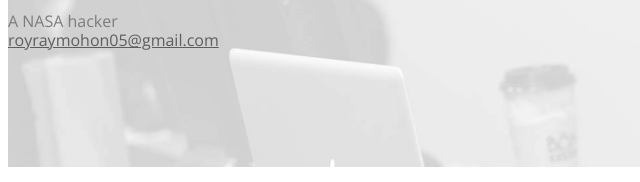
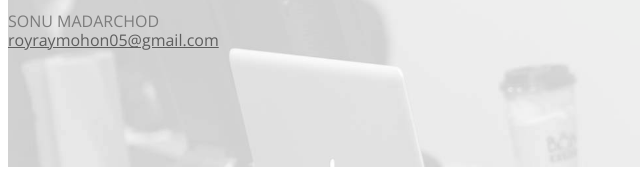
Before and after one commit to ronydebnathme/raymohon, a plain HTML site: page index.html in a window 1280 px wide. Shown: the part 352-534 px from the top of the page, 0-640 px from the left. Drawn offline with nearby package versions, Linux system fonts and the light colour scheme; some icons are missing; a web font is replaced by a local one.

Commit message:
Update index.html

```diff
--- a/index.html
+++ b/index.html
@@ -25,7 +25,7 @@
 		<h1 id="logo" class="text-center">
 			<img class="img-circle" src="assets/images/guy.jpg" alt="">
 			<span class="title">SONU MADARCHOD</span>
-			<span class="tagline">A NASA hacker<br>
+			<span class="tagline">SONU MADARCHOD<br>
 				<a href="">royraymohon05@gmail.com</a></span>
 		</h1>
 	</div>
```
